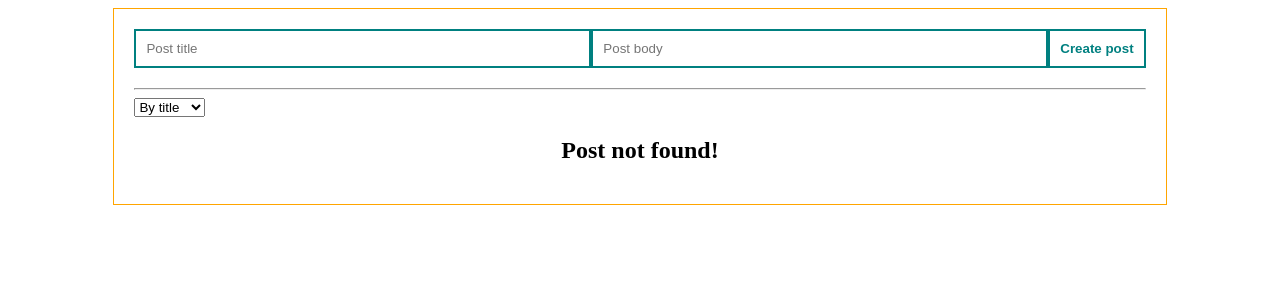
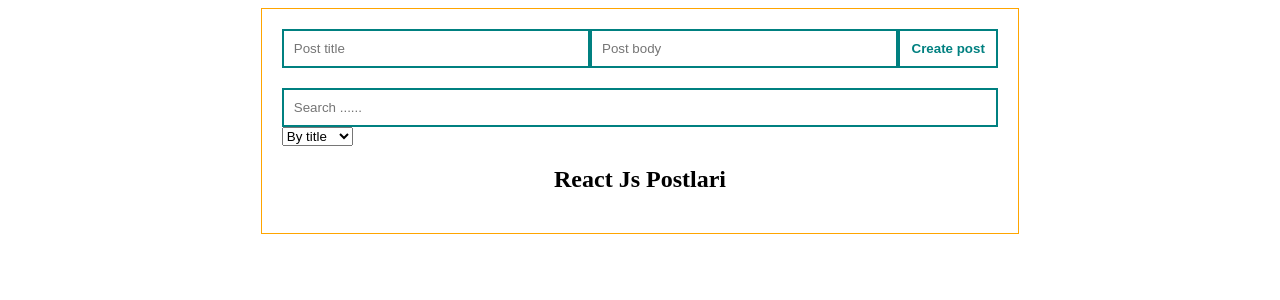
Before and after one commit to Islombek-FD/PostProject, a React (Create React App) app: page / in a window 1280 px wide. Before the commit this address had no page. Shown: the top 300 px of the page. Built offline with nearby package versions, Linux system fonts and the light colour scheme; the HTML template or start-up script is replaced by a standard one.

Commit message:
Add filter and search

```diff
--- a/src/App.css
+++ b/src/App.css
@@ -1,5 +1,11 @@
+*,
+*::before,
+*::after {
+    box-sizing: border-box;
+}
+
 .post {
-    max-width: 80%;
+    max-width: 60%;
     margin: 0 auto;
     padding: 20px;
     border: 1px solid orange;
@@ -12,12 +18,12 @@
 
 .post-form-input {
     flex-grow: 1;
-    width: 35%;
     padding: 10px;
     border: 2px solid teal;
 }
 
 .post-form-button {
+    width: 100px;
     padding: 10px;
     font-weight: 600;
     background-color: transparent;
--- a/src/App.js
+++ b/src/App.js
@@ -1,12 +1,30 @@
-import { useState } from "react";
+import { useMemo, useState } from "react";
 import "./App.css";
+import PostFilter from "./Components/Post/PostFilter";
 import PostForm from "./Components/Post/PostForm";
 import PostList from "./Components/Post/PostList";
-import MySelect from "./Components/UI/MySelect";
 
 function App() {
   const [posts, setPosts] = useState([]);
-  const [selectedSort, setSelectedSort] = useState("");
+  const [filter, setFilter] = useState({
+    sort: "",
+    query: "",
+  });
+
+  const sortedPosts = useMemo(() => {
+    if (filter.sort) {
+      return [...posts].sort((a, b) =>
+        a[filter.sort] > b[filter.sort] ? 1 : -1
+      );
+    }
+    return posts;
+  }, [filter.sort, posts]);
+
+  const sortedAndSearchedPosts = useMemo(() => {
+    return sortedPosts.filter((post) =>
+      post.title.toLowerCase().includes(filter.query.toLowerCase())
+    );
+  }, [filter.query, sortedPosts]);
 
   const createPost = (newPost) => setPosts([...posts, newPost]);
 
@@ -17,37 +35,18 @@ function App() {
     setPosts([...posts]);
   };
 
-  const sortPost = (sort) => {
-    setSelectedSort(sort);
-    setPosts([...posts].sort((a, b) => (a[sort] > b[sort] ? 1 : -1)));
-  };
-
   return (
     <>
       <div className="post">
         <PostForm createPost={createPost} />
 
-        <hr />
+        <PostFilter filter={filter} setFilter={setFilter} />
 
-        <MySelect
-          onChange={sortPost}
-          value={selectedSort}
-          defaultValue="Sort"
-          options={[
-            { value: "title", name: "By title" },
-            { value: "body", name: "By body" },
-          ]}
+        <PostList
+          posts={sortedAndSearchedPosts}
+          removePost={removePost}
+          title="React Js Postlari"
         />
-
-        {posts.length !== 0 ? (
-          <PostList
-            posts={posts}
-            removePost={removePost}
-            title="React Js Postlari"
-          />
-        ) : (
-          <h2 className="post-title">Post not found!</h2>
-        )}
       </div>
     </>
   );
--- /dev/null
+++ b/src/Components/Post/PostFilter.jsx
@@ -0,0 +1,28 @@
+import MyInput from "../UI/MyInput";
+import MySelect from "../UI/MySelect";
+
+function PostFilter({ filter, setFilter }) {
+  return (
+    <>
+      <MyInput
+        onChange={(e) => setFilter({ ...filter, query: e.target.value })}
+        className="post-form-input"
+        value={filter.query}
+        style={{ width: "100%" }}
+        placeholder="Search ......"
+      />
+
+      <MySelect
+        onChange={(sortedPost) => setFilter({ ...filter, sort: sortedPost })}
+        value={filter.sort}
+        defaultValue="Sort"
+        options={[
+          { value: "title", name: "By title" },
+          { value: "body", name: "By body" },
+        ]}
+      />
+    </>
+  );
+}
+
+export default PostFilter;
--- a/src/Components/Post/PostList.jsx
+++ b/src/Components/Post/PostList.jsx
@@ -1,6 +1,14 @@
 import PostItem from "./PostItem";
 
 function PostList({ posts, removePost, title }) {
+  if (!posts) {
+    return (
+      <>
+        <h2 className="post-center">Post not found!</h2>
+      </>
+    );
+  }
+
   return (
     <div>
       <h2 className="post-title">{title}</h2>
```
